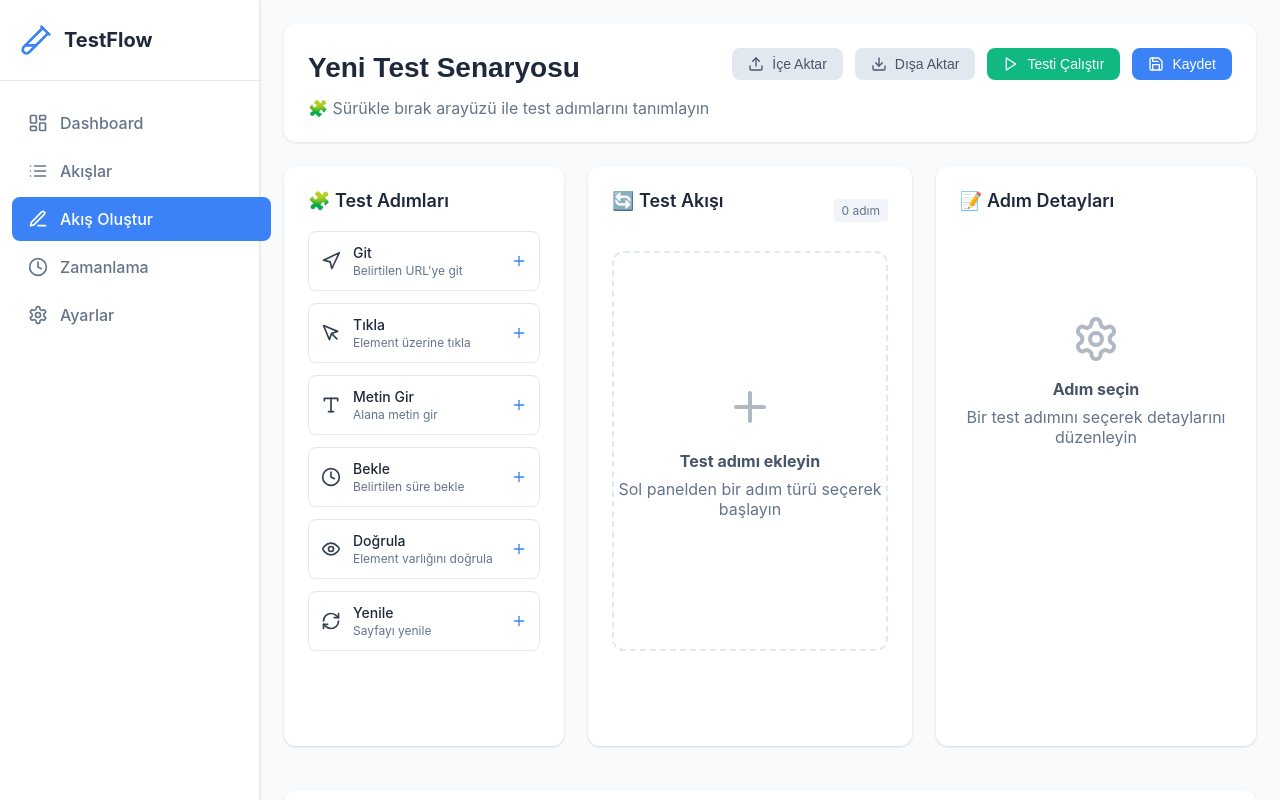
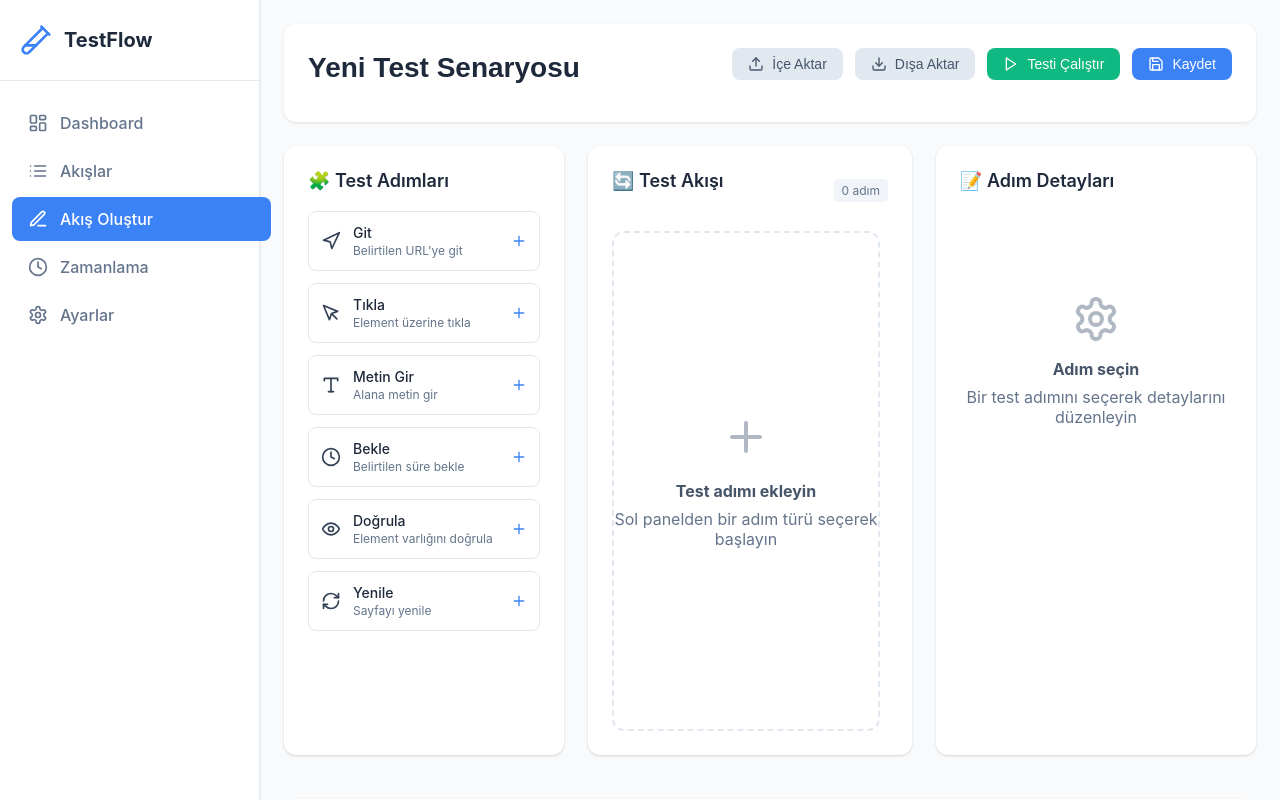
Before and after one commit to testkateer/TestFlow, a React (Create React App) app: page /editor in a window 1280 px wide. Shown: the top 800 px of the page. Built offline with nearby package versions, Linux system fonts and the light colour scheme.

Commit message:
TestEditor bileşeninde adım açıklaması alanlarının yeri düzenlendi; CSS stillerinde düzenlemeler yapıldı ve Test Akışı alanına kaydırma çubuğu eklendi.

```diff
--- a/src/pages/TestEditor.js
+++ b/src/pages/TestEditor.js
@@ -344,7 +344,6 @@ const TestEditor = () => {
             onChange={(e) => setTestName(e.target.value)}
             className="test-name-input"
           />
-          <p>🧩 Sürükle bırak arayüzü ile test adımlarını tanımlayın</p>
         </div>
         <div className="header-actions">
           <button className="btn btn-secondary" onClick={importTestFlow}>
@@ -504,6 +503,15 @@ const TestEditor = () => {
 
                 {selectedStep.type === 'click' && (
                   <>
+                  <div className="form-group">
+                      <label>Adım Açıklaması:</label>
+                      <input
+                        type="text"
+                        value={selectedStep.config.description || ''}
+                        onChange={(e) => updateStepConfig(selectedStep.id, { description: e.target.value })}
+                        placeholder="Tıklama açıklaması"
+                      />
+                    </div>
                     <div className="form-group">
                       <label>Element/XPath/Selector Seçici:</label>
                       <input
@@ -513,20 +521,21 @@ const TestEditor = () => {
                         placeholder="#button"
                       />
                     </div>
-                    <div className="form-group">
-                      <label>Açıklama:</label>
-                      <input
-                        type="text"
-                        value={selectedStep.config.description || ''}
-                        onChange={(e) => updateStepConfig(selectedStep.id, { description: e.target.value })}
-                        placeholder="Element açıklaması"
-                      />
-                    </div>
+
                   </>
                 )}
 
                 {selectedStep.type === 'input' && (
                   <>
+                    <div className="form-group">
+                      <label>Adım Açıklaması:</label>
+                      <input
+                        type="text"
+                        value={selectedStep.config.description || ''}
+                        onChange={(e) => updateStepConfig(selectedStep.id, { description: e.target.value })}
+                        placeholder="Alan açıklaması"
+                      />
+                    </div>
                     <div className="form-group">
                       <label>Element/XPath/Selector Seçici:</label>
                       <input
@@ -545,20 +554,21 @@ const TestEditor = () => {
                         placeholder="Girilecek metin"
                       />
                     </div>
-                    <div className="form-group">
-                      <label>Açıklama:</label>
-                      <input
-                        type="text"
-                        value={selectedStep.config.description || ''}
-                        onChange={(e) => updateStepConfig(selectedStep.id, { description: e.target.value })}
-                        placeholder="Alan açıklaması"
-                      />
-                    </div>
+
                   </>
                 )}
 
                 {selectedStep.type === 'wait' && (
                   <>
+                    <div className="form-group">
+                      <label>Adım Açıklaması:</label>
+                      <input
+                        type="text"
+                        value={selectedStep.config.description || ''}
+                        onChange={(e) => updateStepConfig(selectedStep.id, { description: e.target.value })}
+                        placeholder="Bekleme açıklaması"
+                      />
+                    </div>
                     <div className="form-group">
                       <label>Süre (ms):</label>
                       <input
@@ -568,20 +578,20 @@ const TestEditor = () => {
                         placeholder="2000"
                       />
                     </div>
-                    <div className="form-group">
-                      <label>Açıklama:</label>
-                      <input
-                        type="text"
-                        value={selectedStep.config.description || ''}
-                        onChange={(e) => updateStepConfig(selectedStep.id, { description: e.target.value })}
-                        placeholder="Bekleme açıklaması"
-                      />
-                    </div>
                   </>
                 )}
 
                 {selectedStep.type === 'verify' && (
                   <>
+                    <div className="form-group">
+                      <label>Adım Açıklaması:</label>
+                      <input
+                        type="text"
+                        value={selectedStep.config.description || ''}
+                        onChange={(e) => updateStepConfig(selectedStep.id, { description: e.target.value })}
+                        placeholder="Doğrulama açıklaması"
+                      />
+                    </div>
                     <div className="form-group">
                       <label>Element/XPath/Selector Seçici:</label>
                       <input
@@ -591,21 +601,12 @@ const TestEditor = () => {
                         placeholder="#element"
                       />
                     </div>
-                    <div className="form-group">
-                      <label>Açıklama:</label>
-                      <input
-                        type="text"
-                        value={selectedStep.config.description || ''}
-                        onChange={(e) => updateStepConfig(selectedStep.id, { description: e.target.value })}
-                        placeholder="Doğrulama açıklaması"
-                      />
-                    </div>
                   </>
                 )}
 
                 {selectedStep.type === 'refresh' && (
                   <div className="form-group">
-                    <label>Açıklama:</label>
+                    <label>Adım Açıklaması:</label>
                     <input
                       type="text"
                       value={selectedStep.config.description || ''}
--- a/src/styles/TestEditor.css
+++ b/src/styles/TestEditor.css
@@ -130,16 +130,39 @@
 }
 
 .flow-container {
-  min-height: 400px;
+  min-height: 500px;
+  max-height: 500px;
+  overflow-y: auto;
+  padding-right: 8px;
+}
+
+/* Özel scrollbar stilleri */
+.flow-container::-webkit-scrollbar {
+  width: 6px;
+}
+
+.flow-container::-webkit-scrollbar-track {
+  background: #f1f5f9;
+  border-radius: 3px;
+}
+
+.flow-container::-webkit-scrollbar-thumb {
+  background: #cbd5e1;
+  border-radius: 3px;
+}
+
+.flow-container::-webkit-scrollbar-thumb:hover {
+  background: #94a3b8;
 }
 
 .empty-flow {
   display: flex;
   align-items: center;
   justify-content: center;
-  height: 400px;
+  height: 500px;
   border: 2px dashed #e2e8f0;
   border-radius: 12px;
+  overflow: hidden;
 }
 
 .empty-content {
@@ -162,16 +185,16 @@
 }
 
 .flow-step-container {
-  margin-bottom: 16px;
+  margin-bottom: 12px;
 }
 
 .flow-step {
   display: flex;
   align-items: center;
-  gap: 12px;
-  padding: 16px;
+  gap: 10px;
+  padding: 12px;
   border: 2px solid #e2e8f0;
-  border-radius: 12px;
+  border-radius: 8px;
   background: white;
   cursor: pointer;
   transition: all 0.2s ease;
@@ -187,8 +210,8 @@
 }
 
 .step-number {
-  width: 32px;
-  height: 32px;
+  width: 28px;
+  height: 28px;
   background: #3b82f6;
   color: white;
   border-radius: 50%;
@@ -196,7 +219,7 @@
   align-items: center;
   justify-content: center;
   font-weight: 600;
-  font-size: 14px;
+  font-size: 12px;
 }
 
 .step-content {
--- a/src/styles/TestReport.css
+++ b/src/styles/TestReport.css
@@ -347,7 +347,6 @@
 
 .step-header {
   display: flex;
-  justify-content: space-between;
   align-items: center;
   margin-bottom: 8px;
 }
```
